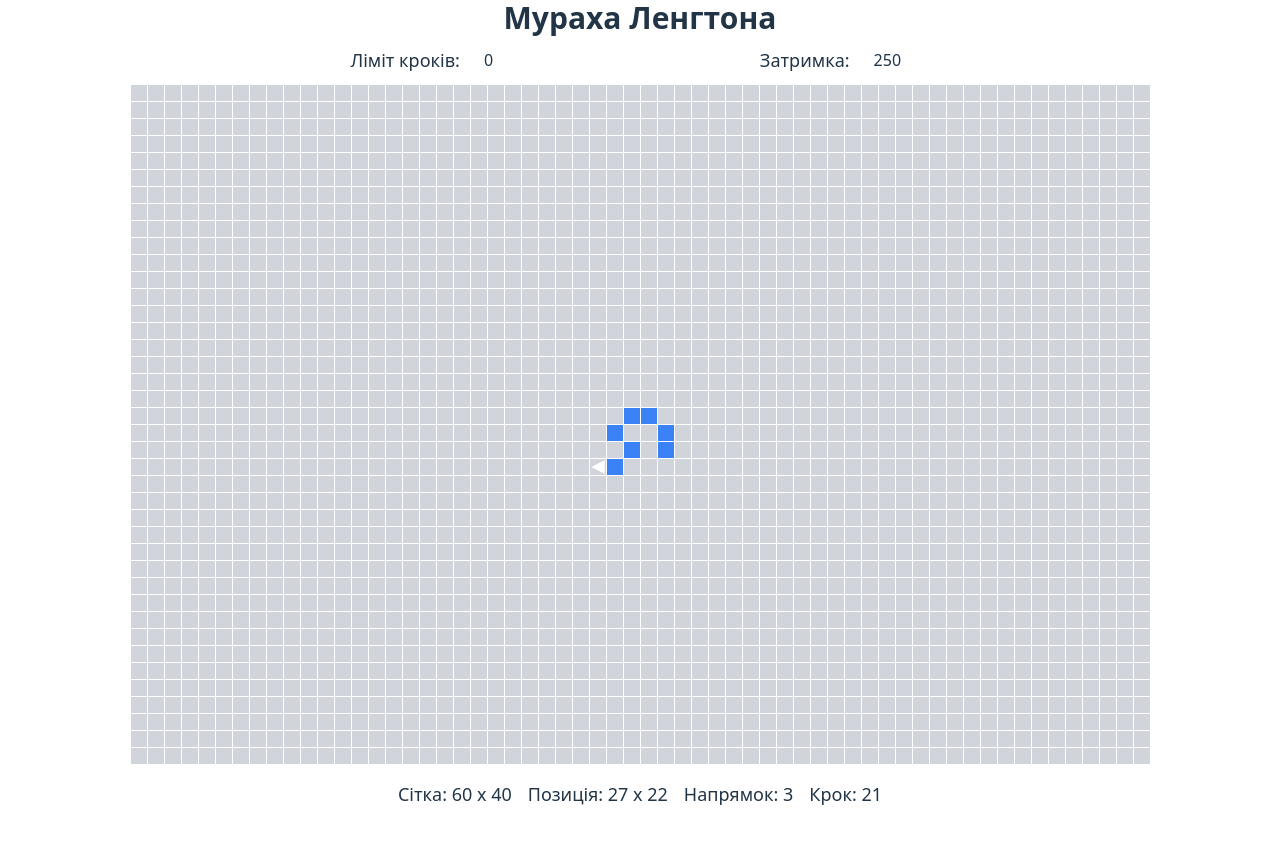
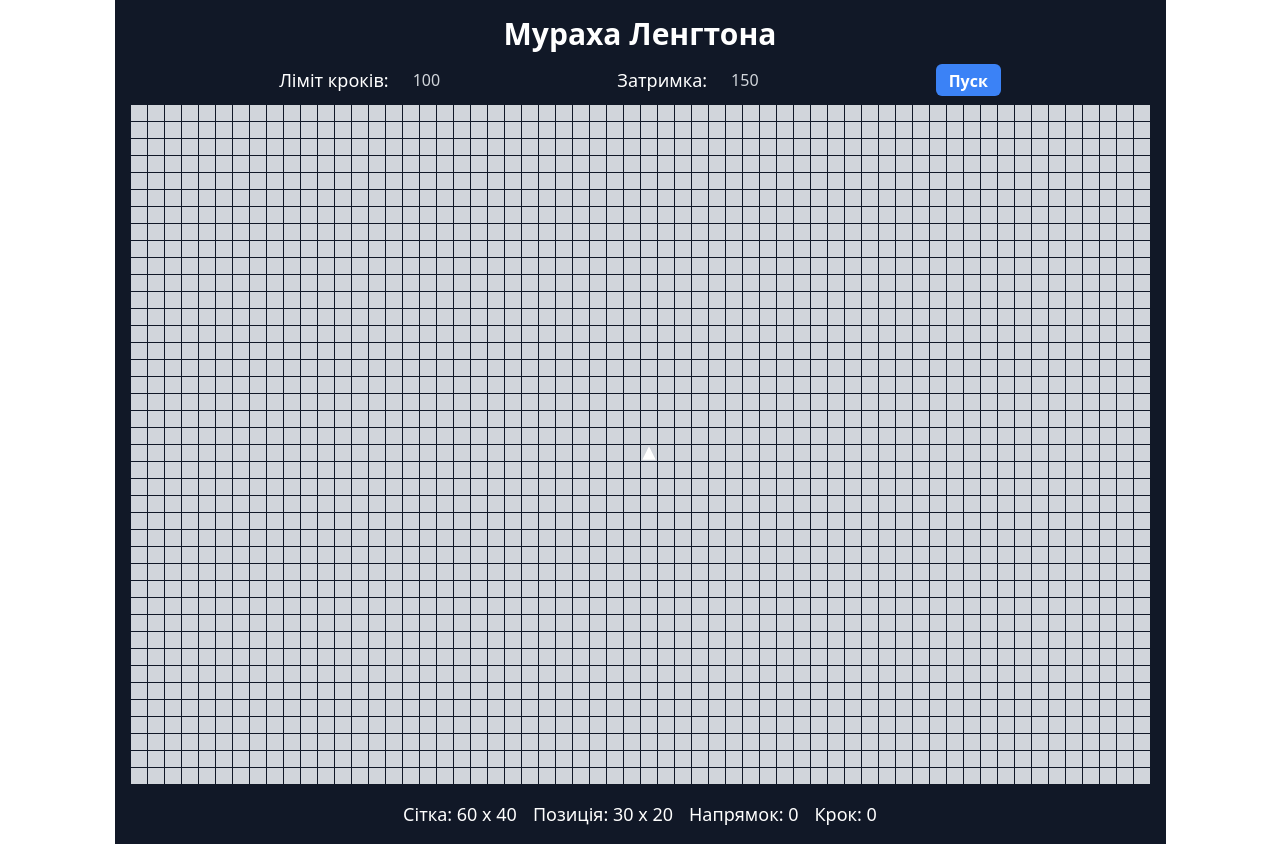
Before and after one commit to sselesnes/langton-s-ant, a React (Vite) app: page / in a window 1280 px wide. Before the commit the page ends 808 px from the top, so only its background shows below. Built offline with nearby package versions, Linux system fonts and the light colour scheme.

Commit message:
button start stop

```diff
--- a/src/App.tsx
+++ b/src/App.tsx
@@ -15,25 +15,34 @@ export default function App() {
     y: Math.round(gridSize[0] / 2),
     dir: 0,
     count: 0,
-    limit: 0,
-    speed: 250,
+    limit: 100,
+    speed: 150,
   });
 
   const [gridData, setGridData] = useState(() =>
     // створюємо rows [y] та заповнюємо кожен з cells (columns) [x]
     Array.from({ length: gridSize[0] }, () => Array.from({ length: gridSize[1] }, () => 0))
   );
+  // Додано стан для керування запуском/зупинкою симуляції
+  const [isRunning, setIsRunning] = useState(false);
 
   useEffect(() => {
+    // Зупиняємо симуляцію, якщо isRunning false
+    if (!isRunning) {
+      return;
+    }
+
     const step = () => {
       setAnt(antProps => {
         const { x, y, dir, count, limit } = antProps;
 
         const isOutOfGrid = y < 0 || y >= gridSize[0] || x < 0 || x >= gridSize[1];
         if (isOutOfGrid) {
+          setIsRunning(false); // Зупиняємо симуляцію, якщо мураха вийшла за межі
           return antProps;
         }
         if (limit && count >= limit) {
+          setIsRunning(false); // Зупиняємо, якщо досягнуто ліміту
           return antProps;
         }
 
@@ -41,7 +50,6 @@ export default function App() {
         const newGridData = gridData.map(row => [...row]);
 
         let newDir;
-
         // білий -> 90' за годинниковою стрілкою
         if (newGridData[y][x] === 0) {
           newDir = (dir + 1) % 4;
@@ -72,36 +80,63 @@ export default function App() {
 
     const intervalId = setInterval(step, ant.speed);
     return () => clearInterval(intervalId);
-  }, [gridData, ant]);
+  }, [isRunning, ant.speed, gridData, ant.limit, ant.count]);
+
+  const handleStartStop = () => {
+    if (!isRunning) {
+      // Очищаємо сітку, коли симуляція починається
+      setGridData(
+        Array.from({ length: gridSize[0] }, () => Array.from({ length: gridSize[1] }, () => 0))
+      );
+      // Скидаємо стан мурахи
+      setAnt({
+        x: Math.round(gridSize[1] / 2),
+        y: Math.round(gridSize[0] / 2),
+        dir: 0,
+        count: 0,
+        limit: ant.limit,
+        speed: ant.speed,
+      });
+    }
+    setIsRunning(!isRunning);
+  };
 
   return (
-    <>
-      <div className="flex flex-col justify-center gap-px max-w-[95vw] mx-auto">
-        <div className="flex flex-col justify-around ">
-          <h1 className="text-3xl font-bold mb-2 text-center">Мураха Ленгтона</h1>
+    <div className="flex flex-col items-center justify-center min-h-screen bg-gray-900 text-white font-inter p-4">
+      <div className="flex flex-col justify-center gap-px mx-auto max-w-[95vw]">
+        <div className="flex flex-col justify-around">
+          <h1 className="text-3xl font-bold mb-3 text-center">Мураха Ленгтона</h1>
           <div className="flex flex-row justify-evenly bg-blue mb-2 md:flex-row md:w-auto md:h-8">
-            <div className="md:flex gap-4">
+            <div className="flex gap-4 items-center">
               <label className="text-sm self-center md:text-lg">Ліміт кроків:</label>
               <input
                 type="number"
-                className="pl-2 w-16 border border-none bg-inherit rounded-sm text-left "
+                className="pl-2 w-16 border border-none bg-inherit rounded-sm text-left text-gray-300 disabled:opacity-50"
                 value={ant.limit}
                 onChange={e =>
                   setAnt(antProps => ({ ...antProps, limit: Number(e.target.value) }))
                 }
+                disabled={isRunning}
               />
             </div>
-            <div className="md:flex gap-4">
+            <div className="flex gap-4 items-center">
               <label className="text-sm self-center md:text-lg">Затримка:</label>
               <input
                 type="number"
-                className="pl-2 w-16 border border-none bg-inherit rounded-sm text-left"
+                className="pl-2 w-16 border border-none bg-inherit rounded-sm text-left text-gray-300 disabled:opacity-50"
                 value={ant.speed}
                 onChange={e =>
                   setAnt(antProps => ({ ...antProps, speed: Number(e.target.value) }))
                 }
+                disabled={isRunning}
               />
             </div>
+            <button
+              onClick={handleStartStop}
+              className="px-3 py-1 bg-blue-500 text-white font-bold rounded-md hover:bg-blue-700 disabled:opacity-50"
+            >
+              {isRunning ? "Стоп" : "Пуск"}
+            </button>
           </div>
         </div>
         {gridData.map((rowArray, rowIndex) => (
@@ -127,11 +162,11 @@ export default function App() {
         <p>Напрямок: {ant.dir}</p>
         <p>Крок: {ant.count}</p>
       </div>
-    </>
+    </div>
   );
 }
 
-function Cell({
+export function Cell({
   cellValue,
   antIsHere,
   antDirection,
```
